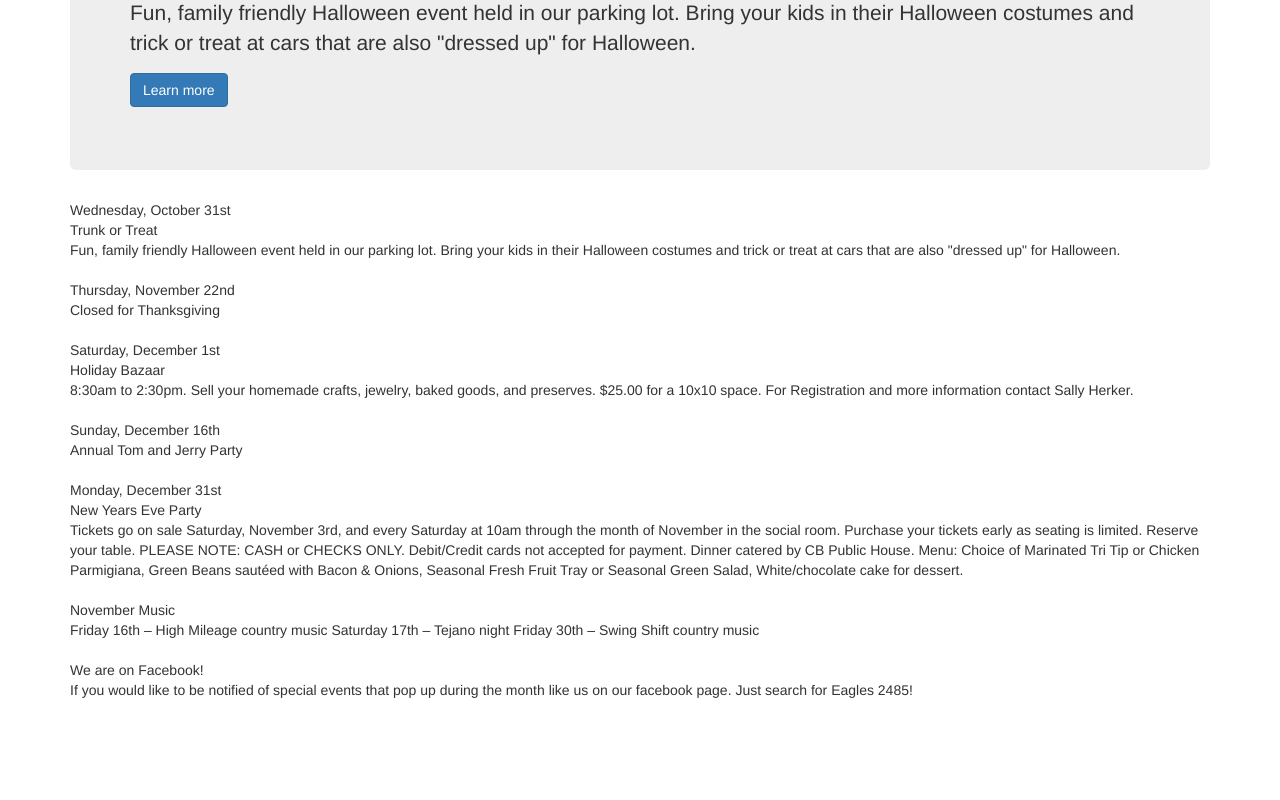
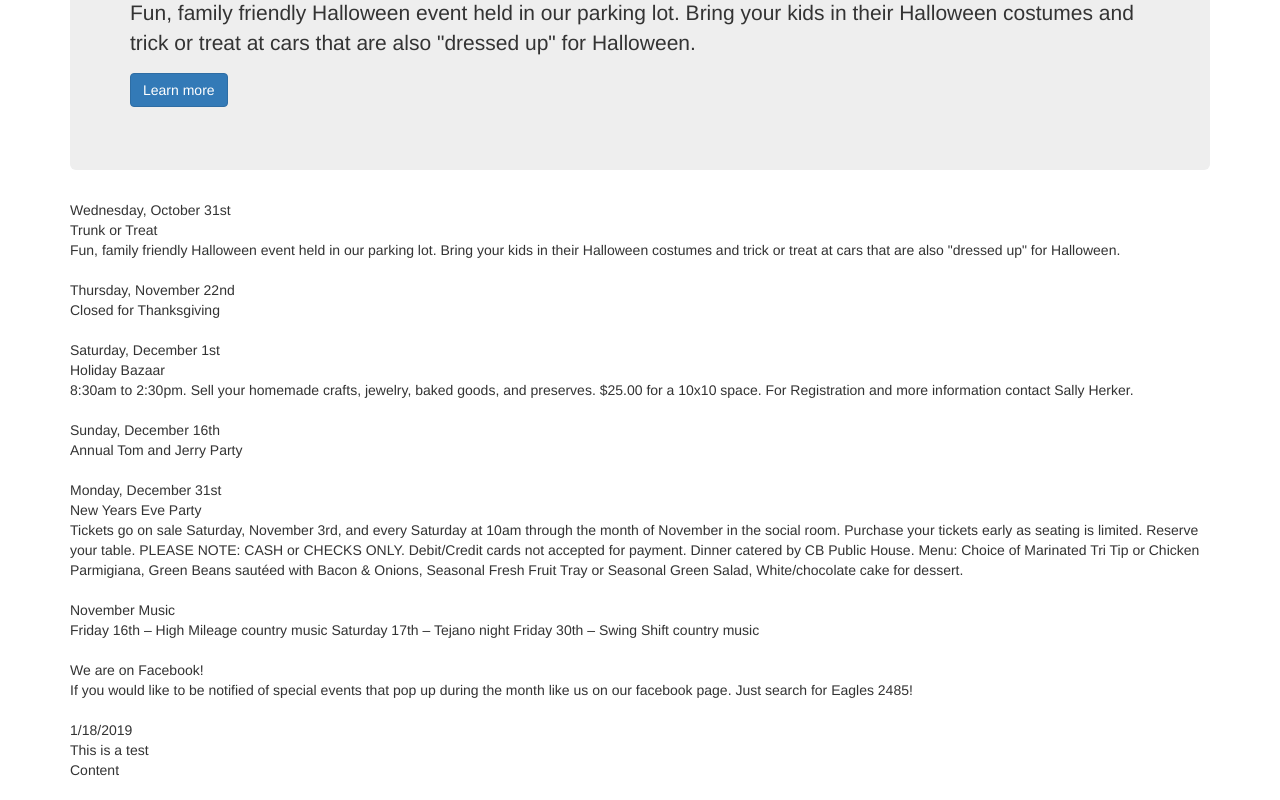
Before and after one commit to ColeWoodford/FOEWebsite, a React (Create React App) app: page /news in a window 1280 px wide. Shown: the part 509-1309 px from the top of the page. Before the commit the page ends 1229 px from the top, so only its background shows below. Built offline with nearby package versions, Linux system fonts and the light colour scheme.

Commit message:
Update data
Test edit with gitHub

```diff
--- a/src/data/news_data.js
+++ b/src/data/news_data.js
@@ -54,6 +54,12 @@ export const news_data = [
     content: `If you would like to be notified of special events that pop up during the month like us on our
     facebook page. Just search for Eagles 2485!`,
   },
+  {
+    id: 8,
+    date: "1/18/2019",
+    title: "This is a test",
+    content: `Content`,
+  },
 ]
 
 export default {
```
